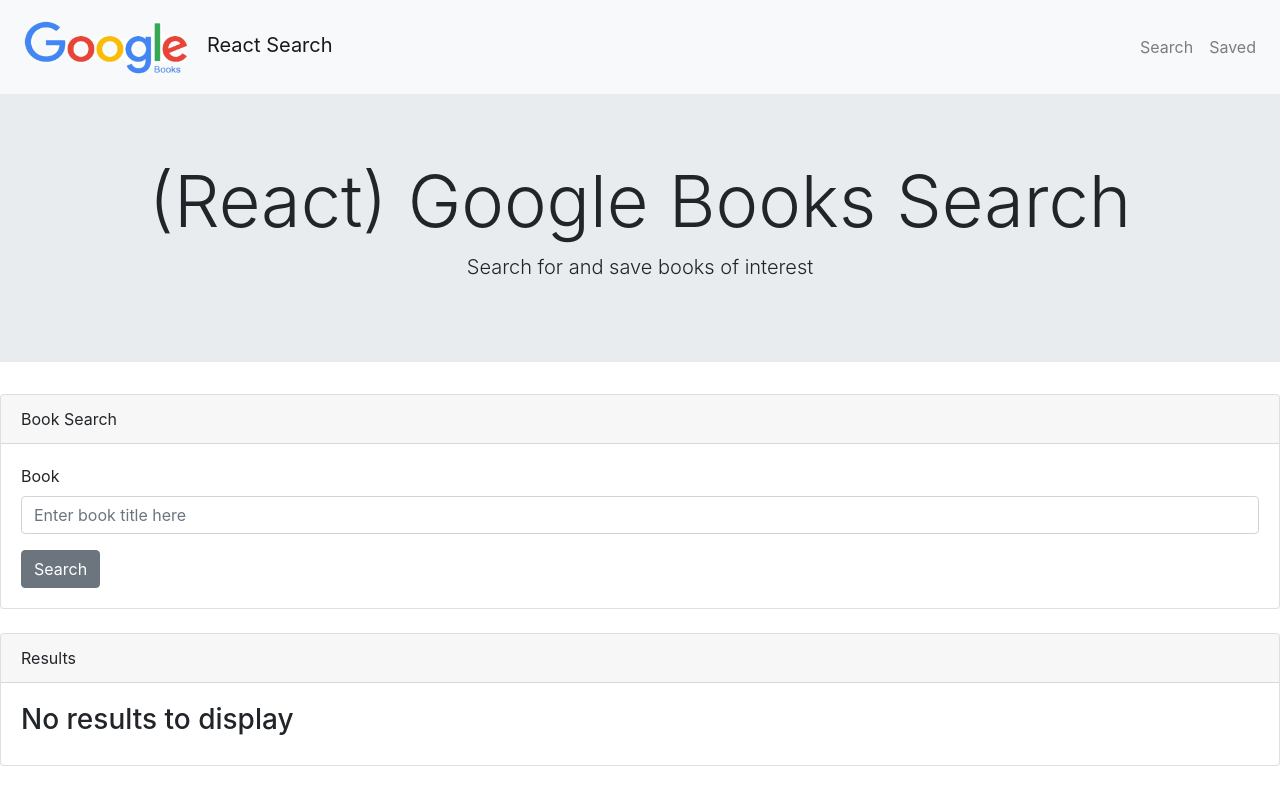
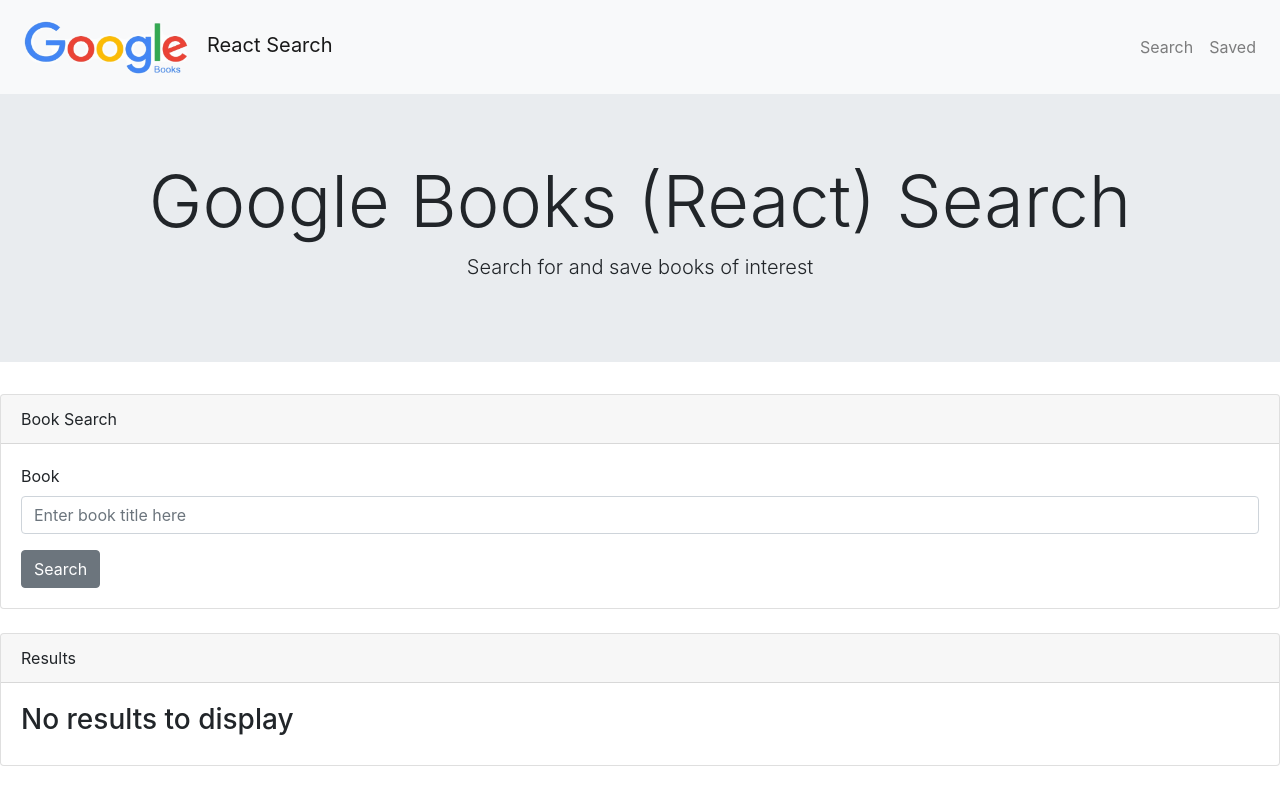
Before and after one commit to ppgeyser/google-book-react, a React (Create React App) app in the folder client/: page / in a window 1280 px wide. Built offline with nearby package versions, Linux system fonts and the light colour scheme.

Commit message:
Made content change to jumbotron headline

```diff
--- a/client/src/components/Jumbotron/index.js
+++ b/client/src/components/Jumbotron/index.js
@@ -6,7 +6,7 @@
     <div>
       <Jumbotron fluid>
         <Container>
-          <h1 className="display-3 text-center">(React) Google Books Search</h1>
+          <h1 className="display-3 text-center">Google Books (React) Search</h1>
           <p className="lead text-center">Search for and save books of interest</p>
         </Container>
       </Jumbotron>
```
